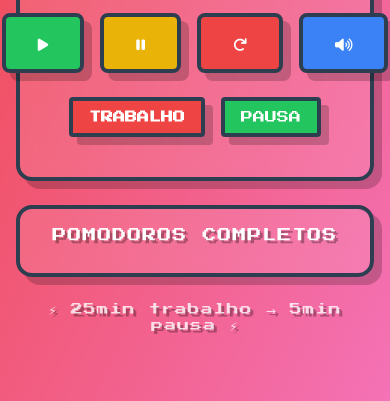
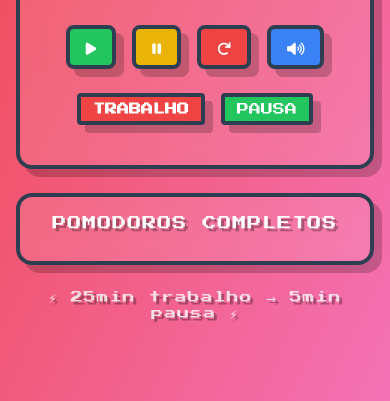
Before and after one commit to fleabagreact/tomatempo, a plain HTML site: page index.html in a window 390 px wide. Shown: the part 443-844 px from the top of the page. Drawn offline with nearby package versions, Linux system fonts and the light colour scheme.

Commit message:
responsividade dos botões

```diff
--- a/index.html
+++ b/index.html
@@ -32,24 +32,25 @@
         </div>
 
         <div class="flex justify-center space-x-4 mb-6">
-          <button id="startBtn" class="pixel-button bg-green-500 text-white px-8 py-4 rounded-lg pixel-border text-sm">
+          <button id="startBtn" class="pixel-button bg-green-500 text-white px-4 py-2 sm:px-5 sm:py-2 md:px-8 md:py-4 rounded-lg pixel-border text-sm">
             <i class="fas fa-play"></i>
           </button>
-          <button id="pauseBtn" class="pixel-button bg-yellow-500 text-white px-8 py-4 rounded-lg pixel-border text-sm" disabled>
+          <button id="pauseBtn" class="pixel-button bg-yellow-500 text-white px-4 py-2 sm:px-5 sm:py-2 md:px-8 md:py-4 rounded-lg pixel-border text-sm" disabled>
             <i class="fas fa-pause"></i>
           </button>
-          <button id="resetBtn" class="pixel-button bg-red-500 text-white px-8 py-4 rounded-lg pixel-border text-sm">
+          <button id="resetBtn" class="pixel-button bg-red-500 text-white px-4 py-2 sm:px-5 sm:py-2 md:px-8 md:py-4 rounded-lg pixel-border text-sm">
             <i class="fas fa-redo"></i>
           </button>
-          <button id="soundToggle" class="pixel-button bg-blue-500 text-white px-8 py-4 rounded-lg pixel-border text-sm">
+          <button id="soundToggle" class="pixel-button bg-blue-500 text-white px-4 py-2 sm:px-5 sm:py-2 md:px-8 md:py-4 rounded-lg pixel-border text-sm">
             <i class="fas fa-volume-up"></i>
           </button>
         </div>
 
         <div class="flex justify-center space-x-4 mb-4">
-          <button id="workMode" class="pixel-button bg-red-500 text-white px-4 py-2 rounded pixel-border text-xs font-bold">TRABALHO</button>
-          <button id="breakMode" class="pixel-button bg-green-500 text-white px-4 py-2 rounded pixel-border text-xs">PAUSA</button>
+          <button id="workMode" class="pixel-button bg-red-500 text-white px-3 py-1 sm:px-4 sm:py-2 rounded pixel-border text-xs font-bold">TRABALHO</button>
+          <button id="breakMode" class="pixel-button bg-green-500 text-white px-3 py-1 sm:px-4 sm:py-2 rounded pixel-border text-xs">PAUSA</button>
         </div>
+
       </div>
     </div>
 
```
